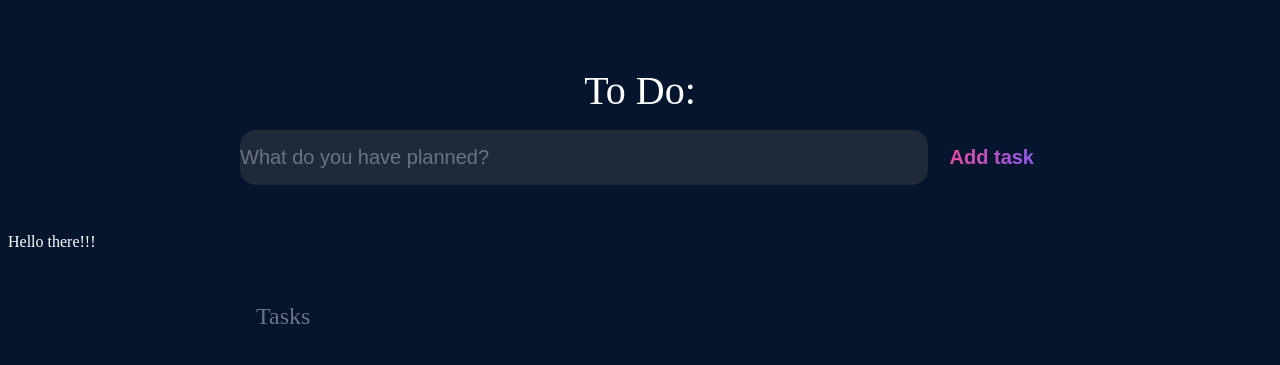
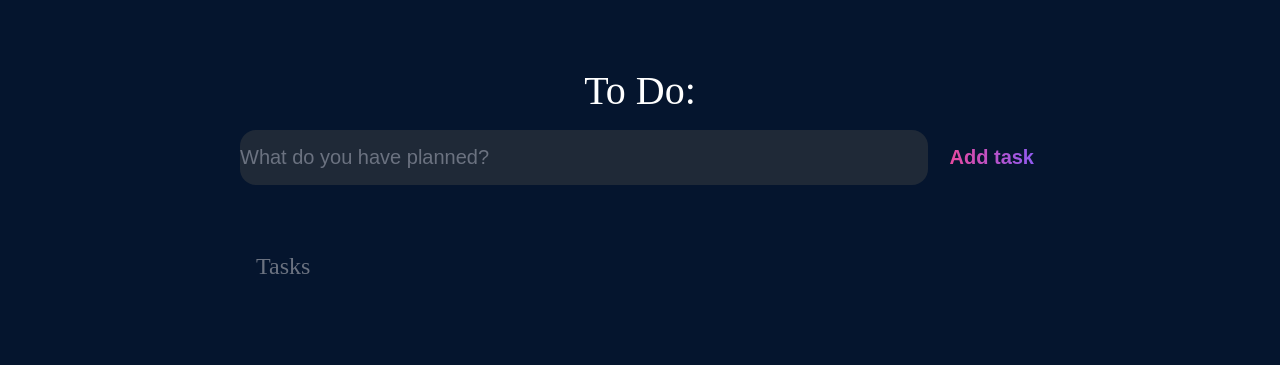
Before and after one commit to CoolSergio26/Mobile-To-Do-List, a website: page index.html in a window 1280 px wide. Drawn offline with nearby package versions, Linux system fonts and the light colour scheme.

Commit message:
modified:   index.html

```diff
--- a/index.html
+++ b/index.html
@@ -25,7 +25,6 @@
             <input type="text" name="new-task-input" id="new-task-input" placeholder="What do you have planned?"/>
             <input type="submit" id="new-task-submit" value="Add task"/>
     </header>
-    <p>Hello there!!!</p>
     <main>
         <section class="task-list">
             <h2>Tasks</h2>
```
